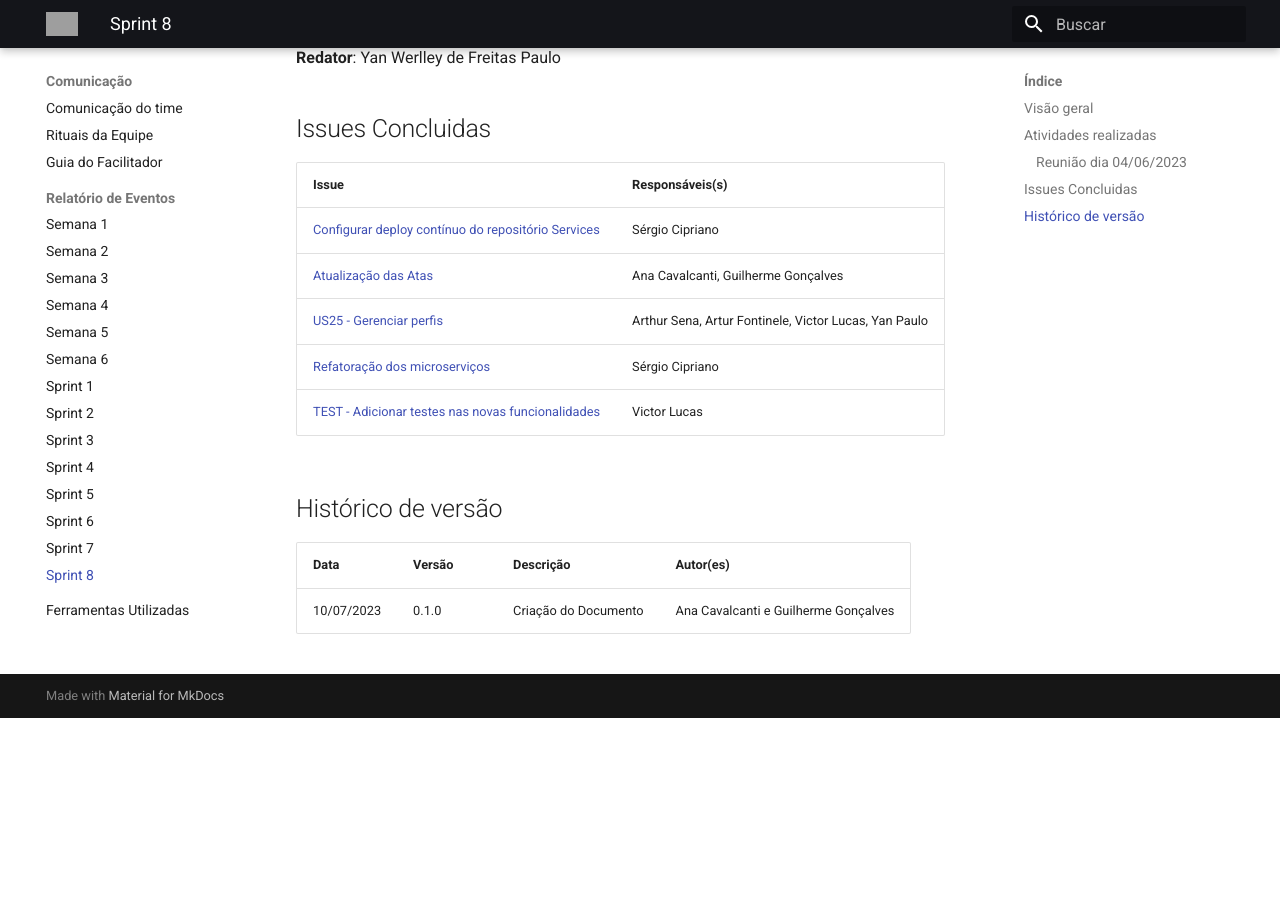
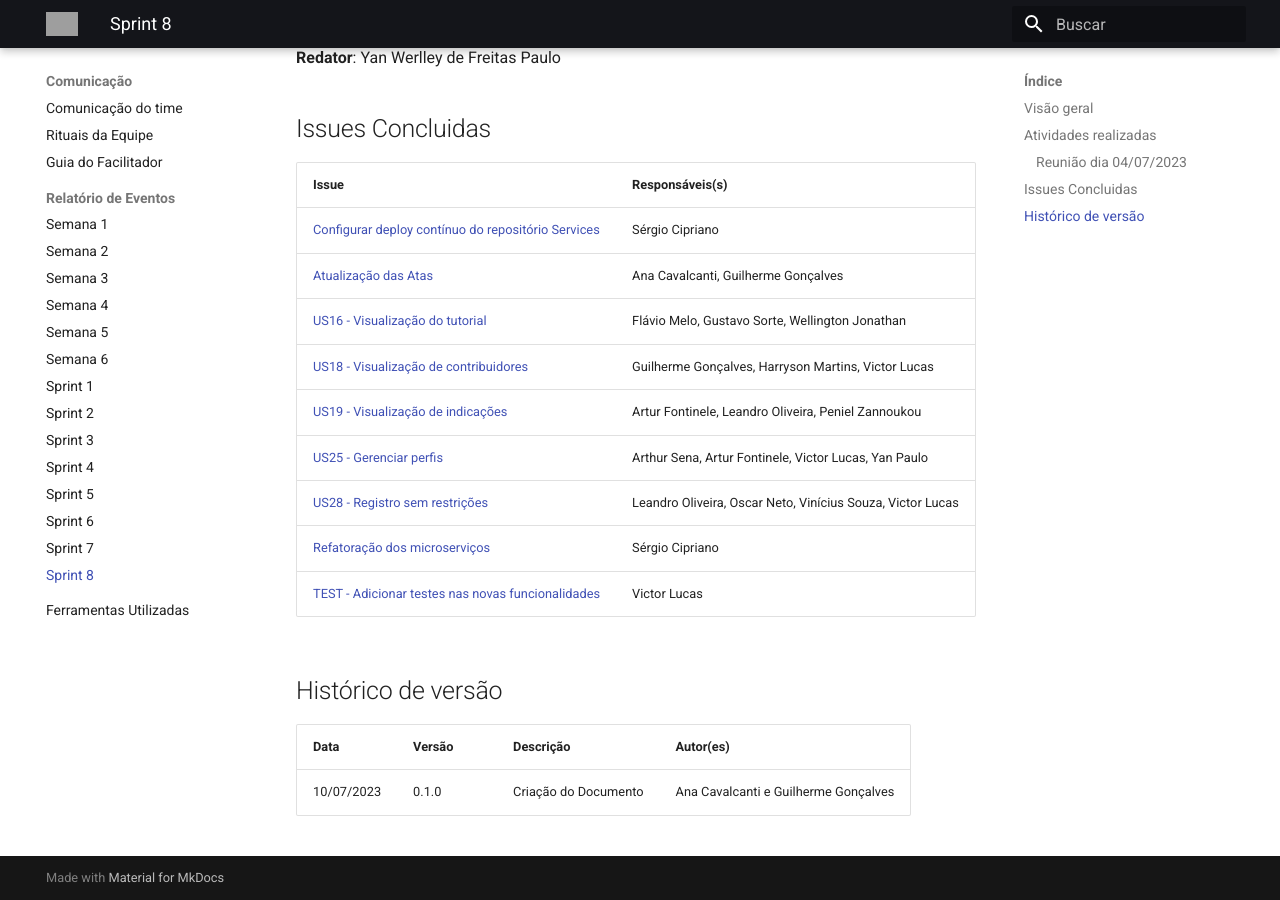
Before and after one commit to fga-eps-mds/2023-1-CAPJu-Doc, an MkDocs documentation site: the page built from docs/Relatórios/sprint8.md, in a window 1280 px wide and 900 px high, scrolled down 1705 px. Built offline with MkDocs 1.6.1 and Material for MkDocs 9.7.7, drawn with Linux system fonts in a browser that asks for light colours; before the commit the page ends 2423 px from its top, so only the background shows below that; some of the changed text lies outside the part shown; grey boxes are pictures that could not be loaded.

Commit message:
atualizando issues concluídas da Sprint 8

```diff
--- a/docs/Relatórios/sprint8.md
+++ b/docs/Relatórios/sprint8.md
@@ -6,7 +6,7 @@
 
 
 ## Atividades realizadas
-### Reunião dia 04/06/2023
+### Reunião dia 04/07/2023
 **Participantes**
 
 | Papel | Membro |
@@ -47,7 +47,11 @@
 | ----- | ---------------- |
 |[Configurar deploy contínuo do repositório Services](https://github.com/fga-eps-mds/2023-1-CAPJu-Doc/issues/4)| Sérgio Cipriano |
 |[Atualização das Atas](https://github.com/fga-eps-mds/2023-1-CAPJu-Doc/issues/62)| Ana Cavalcanti, Guilherme Gonçalves |
+|[US16 - Visualização do tutorial](https://github.com/fga-eps-mds/2023-1-CAPJu-Doc/issues/83)| Flávio Melo, Gustavo Sorte, Wellington Jonathan |
+|[US18 - Visualização de contribuidores](https://github.com/fga-eps-mds/2023-1-CAPJu-Doc/issues/85)| Guilherme Gonçalves, Harryson Martins, Victor Lucas |
+|[US19 - Visualização de indicações](https://github.com/fga-eps-mds/2023-1-CAPJu-Doc/issues/86)| Artur Fontinele, Leandro Oliveira, Peniel Zannoukou |
 |[US25 - Gerenciar perfis](https://github.com/fga-eps-mds/2023-1-CAPJu-Doc/issues/92)| Arthur Sena, Artur Fontinele, Victor Lucas, Yan Paulo |
+|[US28 - Registro sem restrições](https://github.com/fga-eps-mds/2023-1-CAPJu-Doc/issues/95)| Leandro Oliveira, Oscar Neto, Vinícius Souza, Victor Lucas |
 |[Refatoração dos microserviços](https://github.com/fga-eps-mds/2023-1-CAPJu-Doc/issues/101)| Sérgio Cipriano |
 |[TEST - Adicionar testes nas novas funcionalidades](https://github.com/fga-eps-mds/2023-1-CAPJu-Doc/issues/192)| Victor Lucas |
 
```
